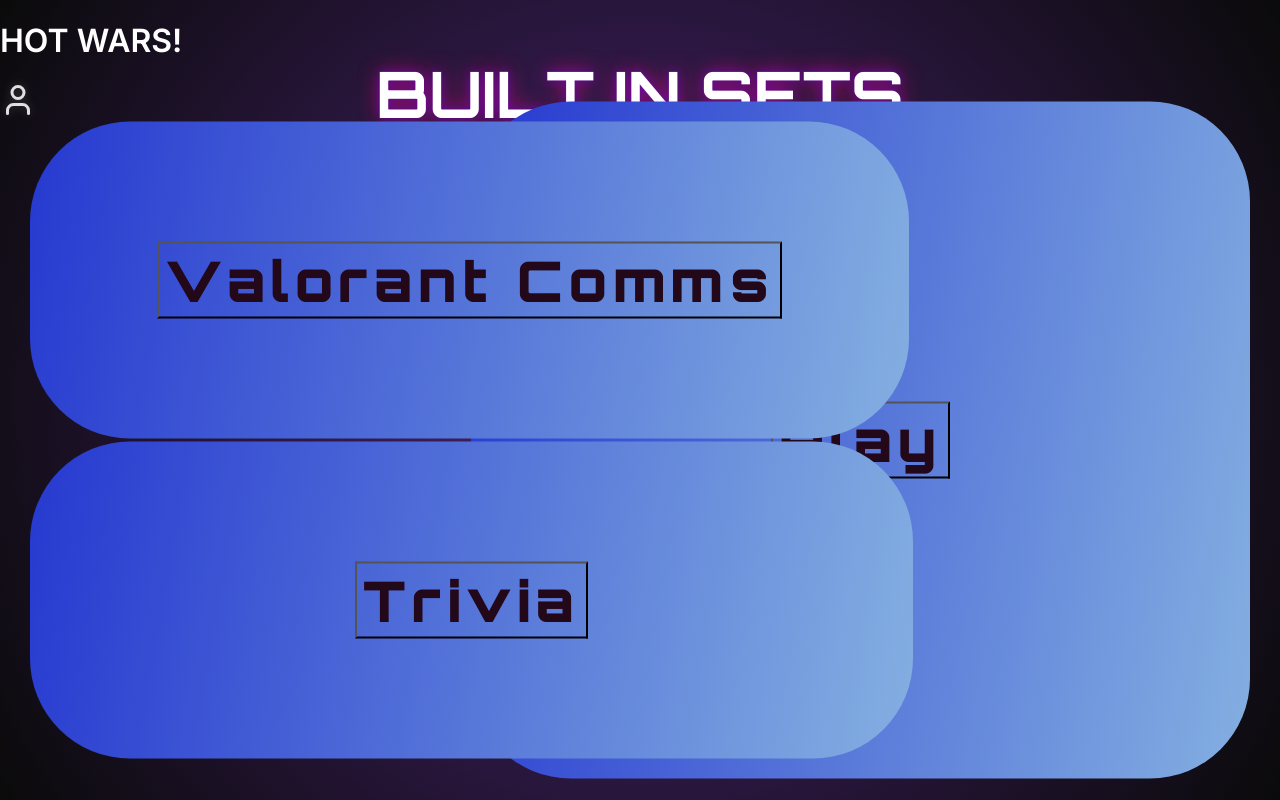
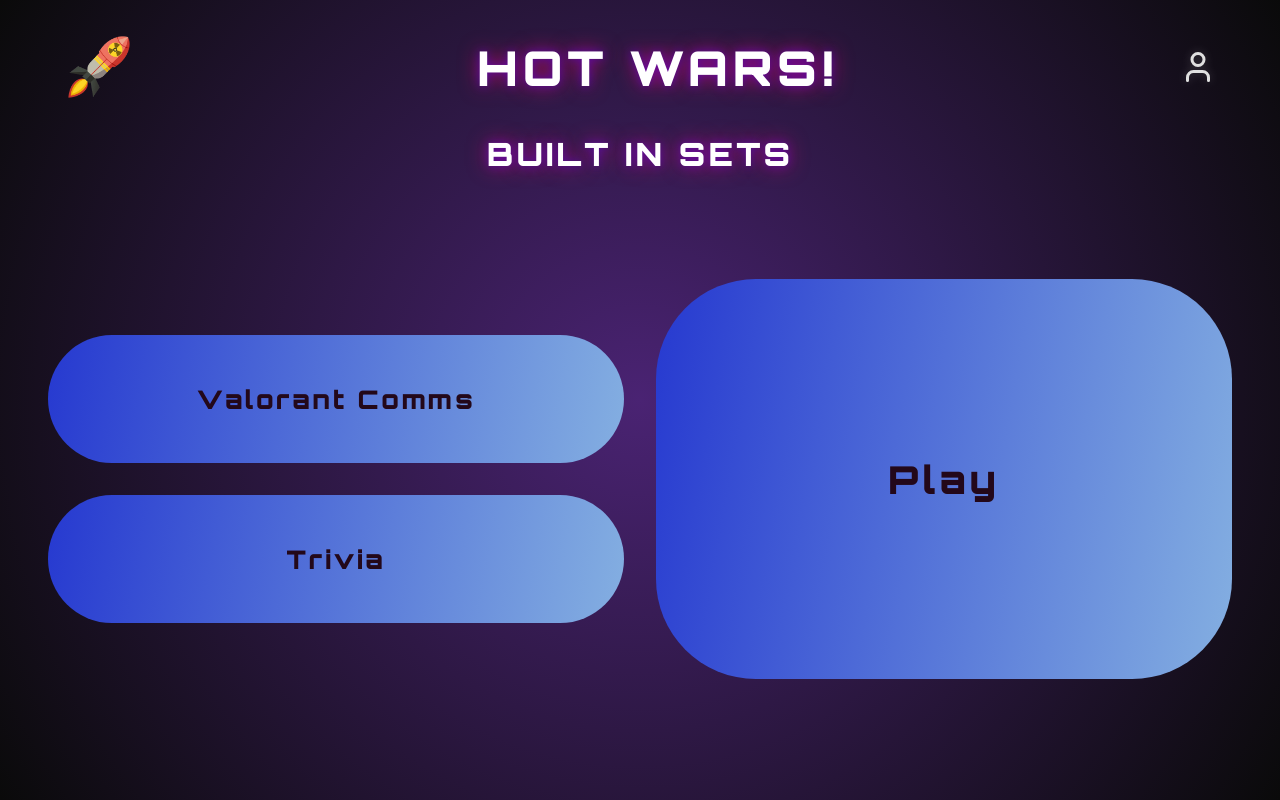
Before and after one commit to arsenic018/CS321-PROJECT, a React (Vite) app in the folder HotWars/: page /BuiltIn in a window 1280 px wide. Built offline with nearby package versions, Linux system fonts and the light colour scheme.

Commit message:
Fixed Formatting Issues in built-in sets

```diff
--- a/HotWars/src/pages/BuiltIn.css
+++ b/HotWars/src/pages/BuiltIn.css
@@ -1,56 +1,105 @@
-.startPanelll {
+.builtin-panel {
+  display: flex;
   flex-direction: column;
   height: 100vh;
   width: 100vw;
   background: radial-gradient(circle at center, #4a2373 0%, #0a0a0a 100%);
-  position: relative;
+  color: #ffffff;
+  font-family: 'Inter', sans-serif;
+  overflow: hidden;
 }
 
-.builtInTitle{
-  position: absolute;
+.builtin-header {
+  display: flex;
+  justify-content: space-between;
+  align-items: center;
+  padding: 2rem 4rem;
+}
+
+.logo-icon {
+  width: 70px;
+  height: 70px;
+}
+
+.builtin-title {
   font-family: 'Orbitron', sans-serif;
+  font-size: 3rem;
+  font-weight: 900;
+  letter-spacing: 0.1em;
+  color: #fff;
   text-transform: uppercase;
   text-shadow: 0 0 10px rgba(76, 0, 255, 0.5), 0 0 20px rgba(255, 7, 106, 0.677);
-  top: 10px;
-  font-size: 4rem;
-  left: 50%;
-  transform: translateX(-50%);
-  text-align: center;
+  margin: 0;
 }
 
-.button-titleee{
+.builtin-subtitle {
   font-family: 'Orbitron', sans-serif;
-  background: transparent;
-  color: #23081a;
-  font-size: 3.5rem;
+  font-size: clamp(1.2rem, 2.5vw, 2.5rem);
   font-weight: 900;
   letter-spacing: 0.1em;
+  text-transform: uppercase;
+  text-shadow: 0 0 10px rgba(76, 0, 255, 0.5), 0 0 20px rgba(255, 7, 106, 0.677);
+  text-align: center;
+  margin: 0;
+}
+
+.icon {
   cursor: pointer;
+  filter: drop-shadow(0 0 5px rgba(255, 255, 255, 0.2));
+  transition: transform 0.3s ease;
 }
-.right-middle-buttonn {
-  position: absolute;
-  top: 55%;
-  right: 30px;
-  transform: translateY(-50%);
-  padding: 300px 300px;
+
+.icon:hover {
+  transform: scale(1.1);
+}
+
+.builtin-main {
+  display: flex;
+  flex: 1;
+  gap: 2rem;
+  padding: 2rem 3rem 3rem;
+  align-items: stretch;
+}
+
+.builtin-left {
+  flex: 1;
+  display: flex;
+  flex-direction: column;
+  gap: 2rem;
+  justify-content: center;
+}
+
+.builtin-right {
+  flex: 1;
+  display: flex;
+  align-items: center;
+  justify-content: center;
+}
+
+.builtin-btn {
+  font-family: 'Orbitron', sans-serif;
+  font-weight: 900;
+  letter-spacing: 0.1em;
+  color: #23081a;
   background: linear-gradient(100deg, #2639d0, #84afe1);
+  border: none;
   border-radius: 100px;
+  cursor: pointer;
+  width: 100%;
+  transition: filter 0.2s;
 }
-.left-top-buttonn {
-  position: absolute;
-  top: 35%;
-  left: 30px;
-  transform: translateY(-50%);
-  padding: 120px 127px;
-  background: linear-gradient(100deg, #2639d0, #84afe1);
-  border-radius: 100px;
+
+.builtin-btn:hover {
+  filter: brightness(1.15);
 }
-.left-bottom-buttonn {
-  position: absolute;
-  top: 75%;
-  left: 30px;
-  transform: translateY(-50%);
-  padding: 120px 325px;
-  background: linear-gradient(100deg, #2639d0, #84afe1);
-  border-radius: 100px;
+
+.builtin-btn-large {
+  font-size: clamp(1.5rem, 3vw, 3rem);
+  height: 100%;
+  max-height: 400px;
 }
+
+.builtin-btn-small {
+  font-size: clamp(1rem, 2vw, 2rem);
+  padding: 3rem 2rem;
+}
--- a/HotWars/src/pages/BuiltIn.jsx
+++ b/HotWars/src/pages/BuiltIn.jsx
@@ -1,54 +1,31 @@
 import './BuiltIn.css';
-import './Play.jsx';
-import './CreateSet.jsx';
-import {User } from 'lucide-react';
-import { BrowserRouter as Router,
-  Routes,
-  Route,
-  Link,
-  useNavigate
- } from "react-router-dom"
+import { User } from 'lucide-react';
+import { useNavigate } from "react-router-dom";
+import logo from "../assets/logo.png";
 
 const BuiltIn = () => {
-    return(
-        <div className="startPanelll">
-            <header className="startHeaderr">
-                <h1 className="gameTitlee">HOT WARS!</h1>
-                <User className="icon user-icon" size={36} color="#e0e0e0" />
+    const nami = useNavigate();
+    return (
+        <div className="builtin-panel">
+            <header className="builtin-header">
+                <img src={logo} alt="Logo" className="logo-icon" />
+                <h1 className="builtin-title">HOT WARS!</h1>
+                <User className="icon user-icon" size={36} color="#e0e0e0" onClick={() => nami("/Login")} />
             </header>
-            <h1 className='builtInTitle'>Built in Sets</h1>
-            <PlayButton/>
-            <ValButton/>
-            <TriviaButton/>
+
+            <h2 className="builtin-subtitle">Built In Sets</h2>
+
+            <main className="builtin-main">
+                <div className="builtin-left">
+                    <button className="builtin-btn builtin-btn-small">Valorant Comms</button>
+                    <button className="builtin-btn builtin-btn-small">Trivia</button>
+                </div>
+                <div className="builtin-right">
+                    <button className="builtin-btn builtin-btn-large" onClick={() => nami("/Play")}>Play</button>
+                </div>
+            </main>
         </div>
+    );
+};
 
-    )
-}
-function PlayButton(){
-    const nami = useNavigate();
-    //Need to add fucntionaltiy that when user selects a prebuilt set and then user can start the game
-    return (
-        <div className="right-middle-buttonn">
-        <button className="button-titleee" onClick={()=>nami("/Play")}>Play</button>
-        </div>
-    )
-}
-
-function ValButton(){
-    //Need to add functionality that a user can select a built in valorant comms set
-    const nami = useNavigate();
-    return (<div className="left-top-buttonn">
-        <button className="button-titleee">Valorant Comms</button>
-        </div>
-    )
-}
-function TriviaButton(){
-    //Need to add functionality that a user can select a built in trivia set
-    const nami = useNavigate();
-    return (<div className="left-bottom-buttonn">
-        <button className="button-titleee">Trivia</button>
-        </div>
-    )
-}
-
-export default BuiltIn
+export default BuiltIn;
```
